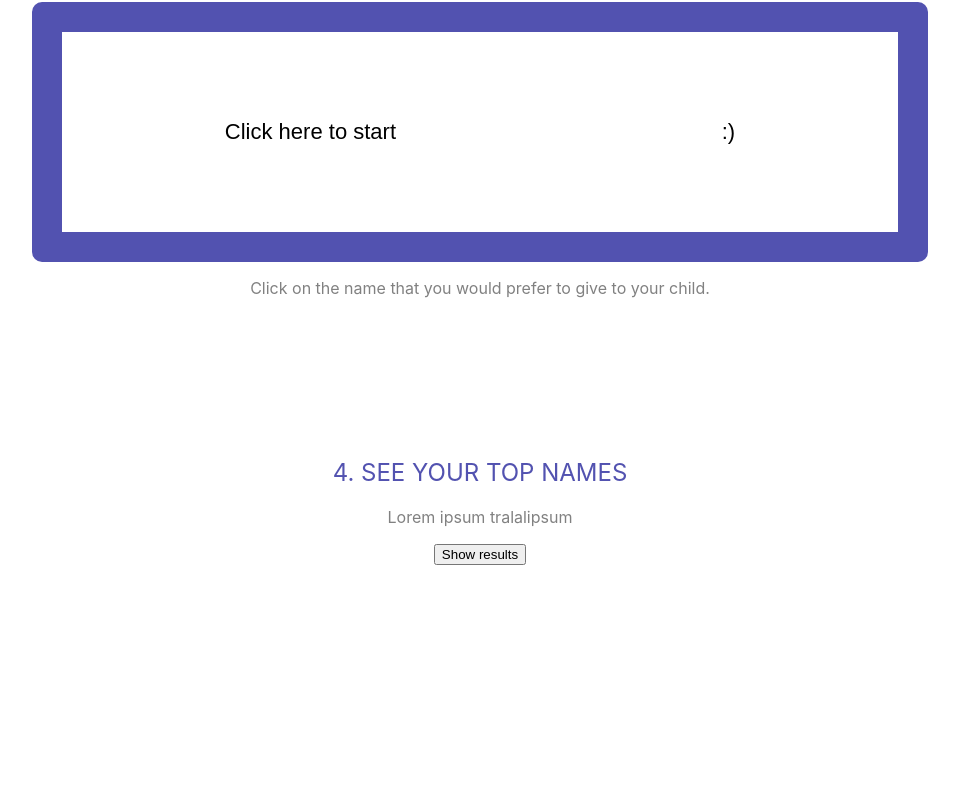
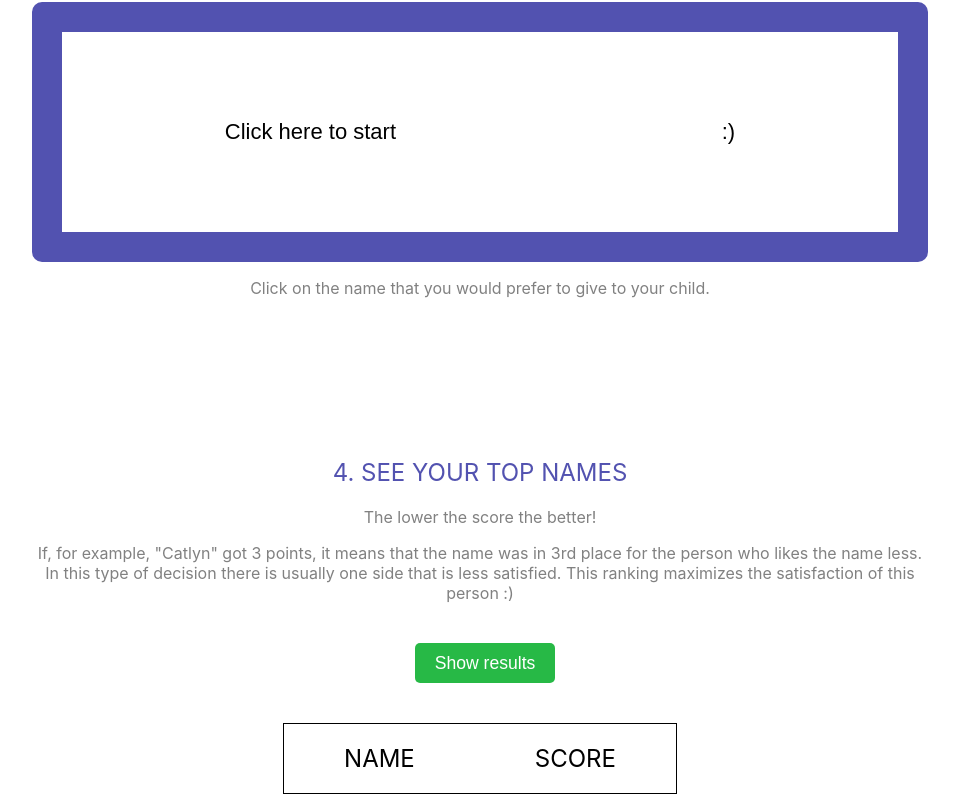
Before and after one commit to jszufa/names-app, a React (Create React App) app: page / in a window 1280 px wide. Shown: the part 1471-2277 px from the top of the page, without its empty margins (160-1119 px from the left). Before the commit the page ends 2036 px from the top, so only its background shows below. Built offline with nearby package versions, Linux system fonts and the light colour scheme.

Commit message:
integrations working

```diff
--- a/src/App.js
+++ b/src/App.js
@@ -20,7 +20,7 @@ function App() {
       <section className='Names-pool'>
         <h2>1. Create pool of names</h2>
         <p>Together with your partner, create a list of names from which you want to choose. Each of you can enter your name suggestions here. To remove a name from the pool just click on it.</p>
-        <Names names={namesPool} setNames={setNamesPool}/>
+        <Names names={namesPool} setNames={setNamesPool} />
       </section>
       <section className='Dealbreakers'>
         <h2>2. Cross out dealbreakers</h2>
@@ -38,14 +38,15 @@ function App() {
         </div>
         <div className='CompareWindow'>
           <h3>Person B</h3>
-          <NamesComparerMS namesPool={namesPool} setRanking={setRanking}/>
+          <NamesComparerMS namesPool={namesPool} setRanking={setRanking} />
           <p>Click on the name that you would prefer to give to your child.</p>
         </div>
       </section>
       <section className='ResultsSection'>
-      <h2>4. See your top names</h2>
-        <p> Lorem ipsum tralalipsum </p>
-        <Results ranking={ranking}/>
+        <h2>4. See your top names</h2>
+        <p> The lower the score the better!</p>
+        <p> If, for example, "Catlyn" got 3 points, it means that the name was in 3rd place for the person who likes the name less. In this type of decision there is usually one side that is less satisfied. This ranking maximizes the satisfaction of this person :) </p>
+        <Results ranking={ranking} />
       </section>
     </div>
   );
--- a/src/Results.css
+++ b/src/Results.css
@@ -0,0 +1,21 @@
+.Results {
+    margin: 40px 0px;
+}
+
+.Results button {
+    margin-left: 10px;
+    height: 40px;
+    background-color: #14b336ea;
+    color: white;
+    border: none;
+    border-radius: 5px;
+    padding: 10px 20px;
+    cursor: pointer;
+    /* text-transform: uppercase; */
+    font-size: 1.1em;
+}
+
+.Results button:hover {
+    background-color: #003399e5;
+
+}
--- a/src/Results.js
+++ b/src/Results.js
@@ -1,24 +1,26 @@
 import { useState } from 'react';
 import './Results.css';
-import {compareRankings} from './helpers/compareRankingsHelper';
+import { compareRankings } from './helpers/compareRankingsHelper';
 import ResultsList from './ResultsList';
 
 function Results(props) {
 
-    const[resultsArray, setResultsArray] = useState([])
+    const [resultsArray, setResultsArray] = useState([])
 
     const showResults = () => {
 
-        let results = compareRankings(props.ranking[0], props.ranking[1]);
-        console.log(results);
+        if (props.ranking.length === 2) {
+            let results = compareRankings(props.ranking[0], props.ranking[1]);
+            console.log(results);
 
-        setResultsArray(results);
+            setResultsArray(results);
+        }
     }
 
-    return(
+    return (
         <div className='Results'>
-            <button onClick={()=>showResults()}>Show results</button>
-            <ResultsList resultsArray={resultsArray}/>
+            <button onClick={() => showResults()}>Show results</button>
+            <ResultsList resultsArray={resultsArray} />
         </div>
     )
 }
--- a/src/ResultsList.css
+++ b/src/ResultsList.css
@@ -0,0 +1,34 @@
+.ResultsList table {
+    margin: auto;
+    margin-top: 40px;
+    border: 1px solid black;
+    border-collapse: collapse;
+    margin-bottom: 80px;
+}
+
+.ResultsList table thead tr th {
+
+    padding: 20px 60px;
+    font-size: 1.5em;
+    font-weight: 400;
+    text-transform: uppercase;
+}
+
+.ResultsList table tbody tr  {
+
+    border: 1px solid black;
+    font-size: 1.2em;
+
+}
+
+.ResultsList table tbody > :first-child {
+    background-color: rgba(0, 128, 0, 0.863);
+}
+
+.ResultsList table tbody > :nth-child(2) {
+    background-color: rgba(0, 128, 0, 0.445);
+}
+
+.ResultsList table tbody > :nth-child(3) {
+    background-color: rgba(0, 128, 0, 0.247);
+}
--- a/src/ResultsList.js
+++ b/src/ResultsList.js
@@ -8,19 +8,30 @@ function ResultsList(props) {
     let ResultsList = props.resultsArray.map(
         (data) => {
             return (
-                <li>
-                    <p>{data.name}</p>
-                    <p>{data.score}</p>
-                </li>
+                <tr key={data.name + data.score}>
+                    <td>{data.name}</td>
+                    <td>{data.score}</td>
+                </tr>
             )
         }
     )
 
-    return(
+    return (
         <div className='ResultsList'>
-            {ResultsList}
+            <table>
+                <thead>
+                    <tr>
+                        <th>Name</th>
+                        <th>Score</th>
+                    </tr>
+                </thead>
+                <tbody>
+                    {ResultsList}
+                </tbody>
+            </table>
         </div>
     )
 }
 
+
 export default ResultsList;
--- a/src/helpers/compareRankingsHelper.js
+++ b/src/helpers/compareRankingsHelper.js
@@ -8,7 +8,8 @@ export const compareRankings = (arr1, arr2) => {
 
         resultArray.push({
             name : element,
-            score: Math.max(index1, index2)
+            //I add "1" so the score "1" will mean 1st position.
+            score: Math.max(index1 + 1, index2 + 1)
         })
     }
 
```
